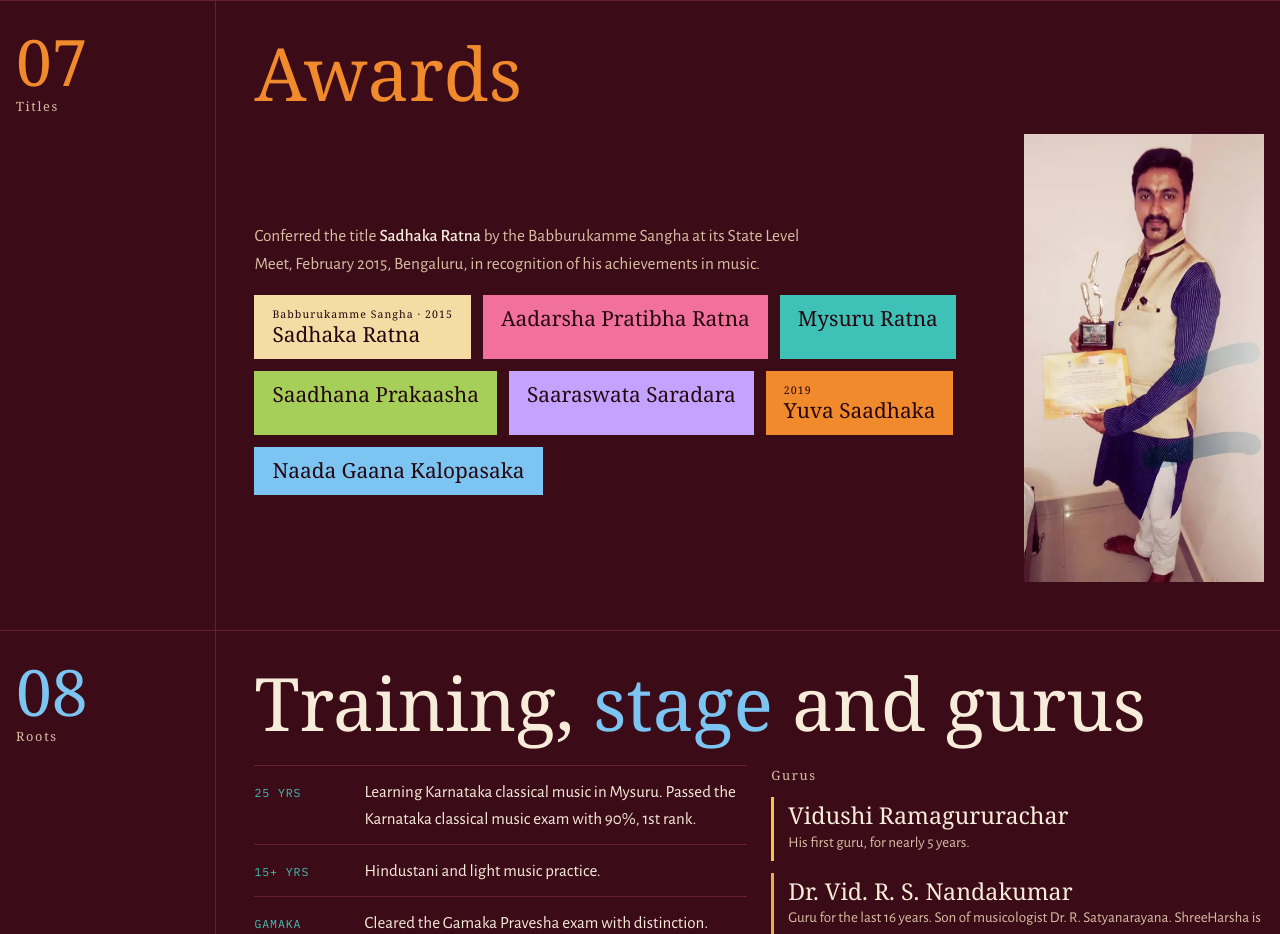
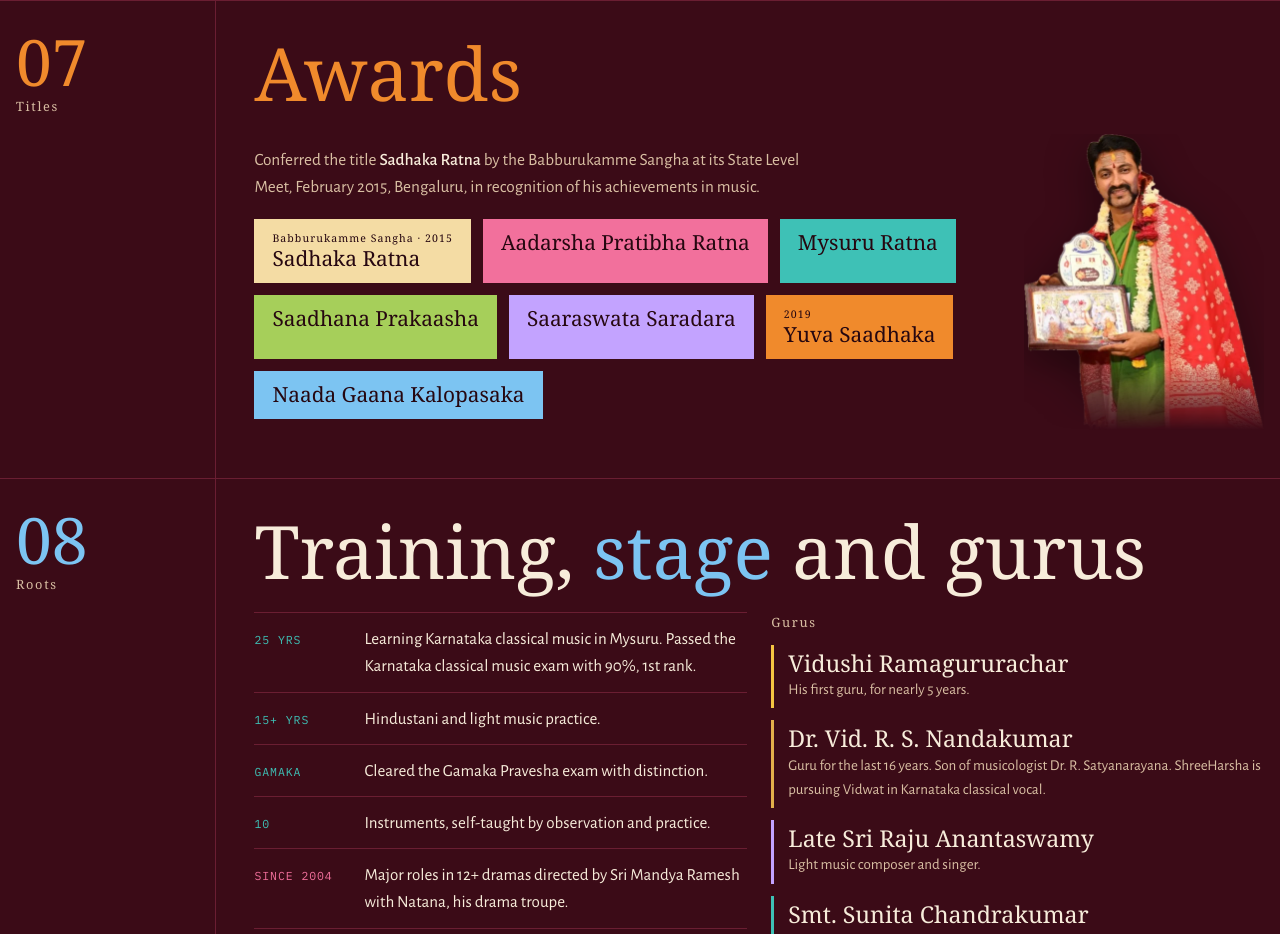
Before and after one commit to harshadhwani/harsha-site, a plain HTML site: page index.html in a window 1280 px wide. Shown: the part 7257-8191 px from the top of the page. Drawn offline with nearby package versions, Linux system fonts and the light colour scheme; animation ran at ten frames a second; a web font is replaced by a local one.

Commit message:
Awards: Sadhaka Ratna photo from the 2026 profile
Co-Authored-By: Claude Opus 5.5 <noreply@anthropic.com>
Claude-Session: https://claude.ai/code/session_01PMsoZSFQdnZPM2JsYi8NAq

```diff
--- a/index.html
+++ b/index.html
@@ -295,7 +295,7 @@ a:hover .thumb img{transform:scale(1.04)}
 .title{padding:12px 18px;font:400 1.3rem/1.15 var(--f-display);background:var(--c);color:var(--sanctum);display:grid;gap:2px}
 .title small{font:400 .66rem var(--f-caps);letter-spacing:.1em}
 .award-row{display:grid;grid-template-columns:minmax(0,1fr) 240px;gap:24px;align-items:center}
-.award-row img{width:100%;height:auto;display:block}
+.award-row img{width:100%;height:auto;display:block;-webkit-mask-image:linear-gradient(to bottom,#000 78%,transparent 100%);mask-image:linear-gradient(to bottom,#000 78%,transparent 100%);filter:drop-shadow(0 14px 22px rgba(0,0,0,.4))}
 .duo{display:grid;grid-template-columns:repeat(2,minmax(0,1fr));gap:24px}
 .list{border-top:var(--rule)}
 .li{display:grid;grid-template-columns:96px minmax(0,1fr);gap:14px;padding:12px 0;border-bottom:var(--rule);align-items:baseline}
@@ -591,7 +591,7 @@ footer .wrap{padding-block:34px 38px;display:grid;gap:22px}
             <span class="title" style="--c:var(--sky)">Naada Gaana Kalopasaka</span>
           </div>
         </div>
-        <img src="img/award-holding.webp" loading="lazy" width="428" height="799" alt="ShreeHarsha holding an award trophy and certificate">
+        <img src="img/award-sadhaka.webp" loading="lazy" width="482" height="594" alt="ShreeHarsha in a red shawl and jasmine garland, holding a framed award and a memento">
       </div>
     </div>
   </div>
```
Also changed, not shown: img/award-sadhaka.webp (added).
